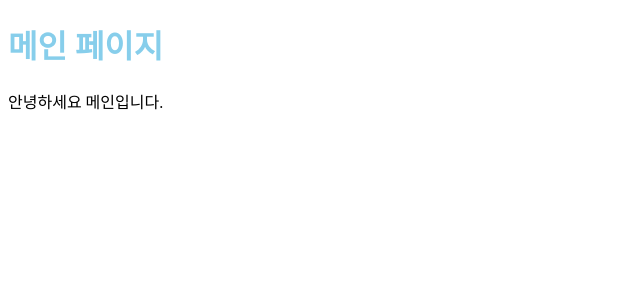
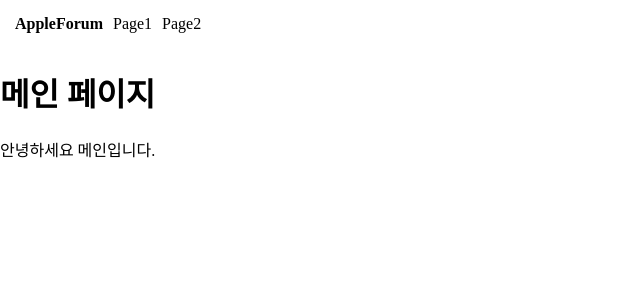
Before and after one commit to Yeol17/lec.coding-apple, a web app: file node.js/index.html in a window 1280 px wide. Shown: the top 300 px of the page, without its empty margins (0-640 px from the left). Run offline with its HTML, style and script files only (its server is not run), Linux system fonts and the light colour scheme.

Commit message:
static 파일 경로 등록

```diff
--- a/node.js/index.html
+++ b/node.js/index.html
@@ -1,13 +1,21 @@
 <!DOCTYPE html>
 <html lang="ko">
+
 <head>
   <meta charset="UTF-8">
   <meta name="viewport" content="width=device-width, initial-scale=1.0">
   <title>Document</title>
   <link rel="stylesheet" href="/main.css">
 </head>
+
 <body>
+  <div class="nav">
+    <a class="logo">AppleForum</a>
+    <a>Page1</a>
+    <a>Page2</a>
+  </div>
   <h1>메인 페이지</h1>
   <p>안녕하세요 메인입니다.</p>
 </body>
+
 </html>
--- a/node.js/package.json
+++ b/node.js/package.json
@@ -10,6 +10,7 @@
   "author": "",
   "license": "ISC",
   "dependencies": {
+    "bootstrap": "^5.3.1",
     "express": "^4.18.2",
     "nodemon": "^3.0.1"
   }
--- a/node.js/public/main.css
+++ b/node.js/public/main.css
@@ -1,3 +1,15 @@
-h1 {
-  color: skyblue
+body {
+  margin: 0;
 }
+.nav {
+  display: flex;
+  padding: 15px;
+  align-items: center;
+  background : white;
+}
+.nav a {
+  margin-right: 10px;
+}
+.logo {
+  font-weight: bold;
+}
--- a/node.js/server.js
+++ b/node.js/server.js
@@ -6,12 +6,13 @@ const app = express();
 app.listen(8080, () => {
   console.log("http://localhost:8080 에서 서버 실행중...");
 });
-
+// static 파일 경로
+app.use(express.static(__dirname + "/public"));
 
 // 사이트 메인페이지에 접속하면 텍스트 전송
 app.get("/", (요청, 응답) => {
   응답.send("반갑다");
 });
 app.get("/news", (요청, 응답) => {
-  응답.sendFile(__dirname + '/index.html')
+  응답.sendFile(__dirname + "/index.html");
 });
```
Also changed, not shown: 1 other file.
